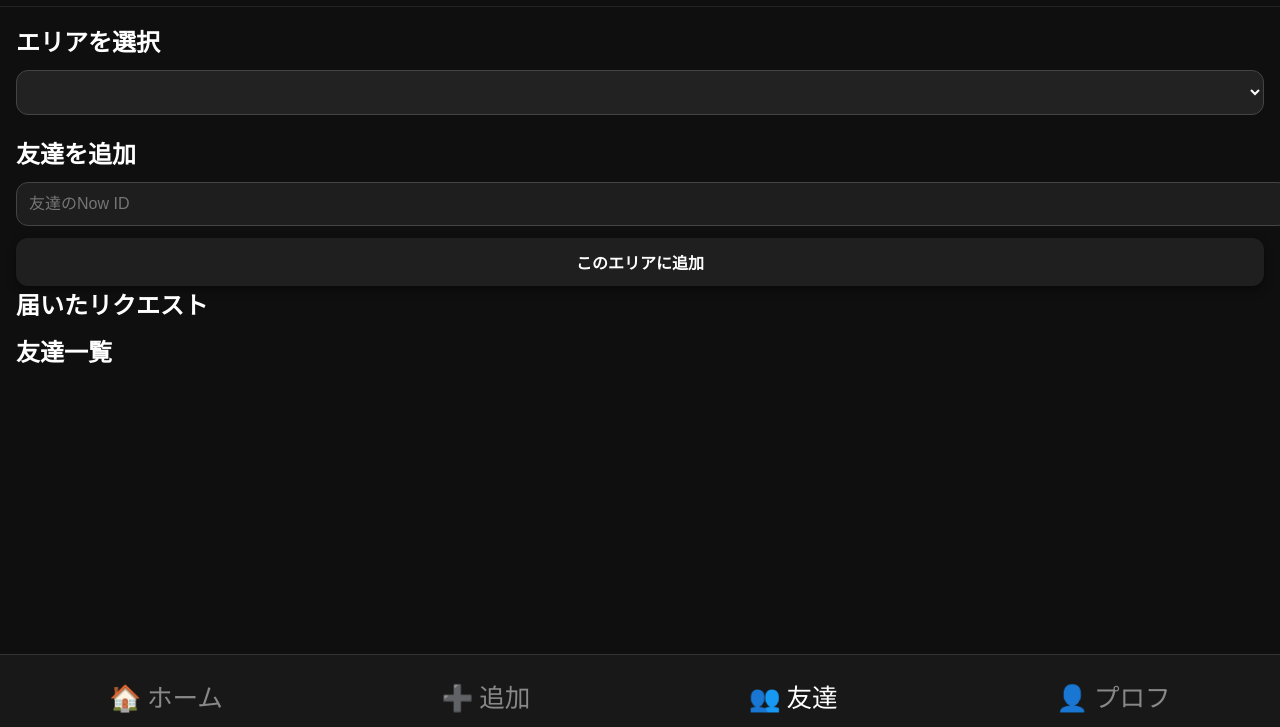
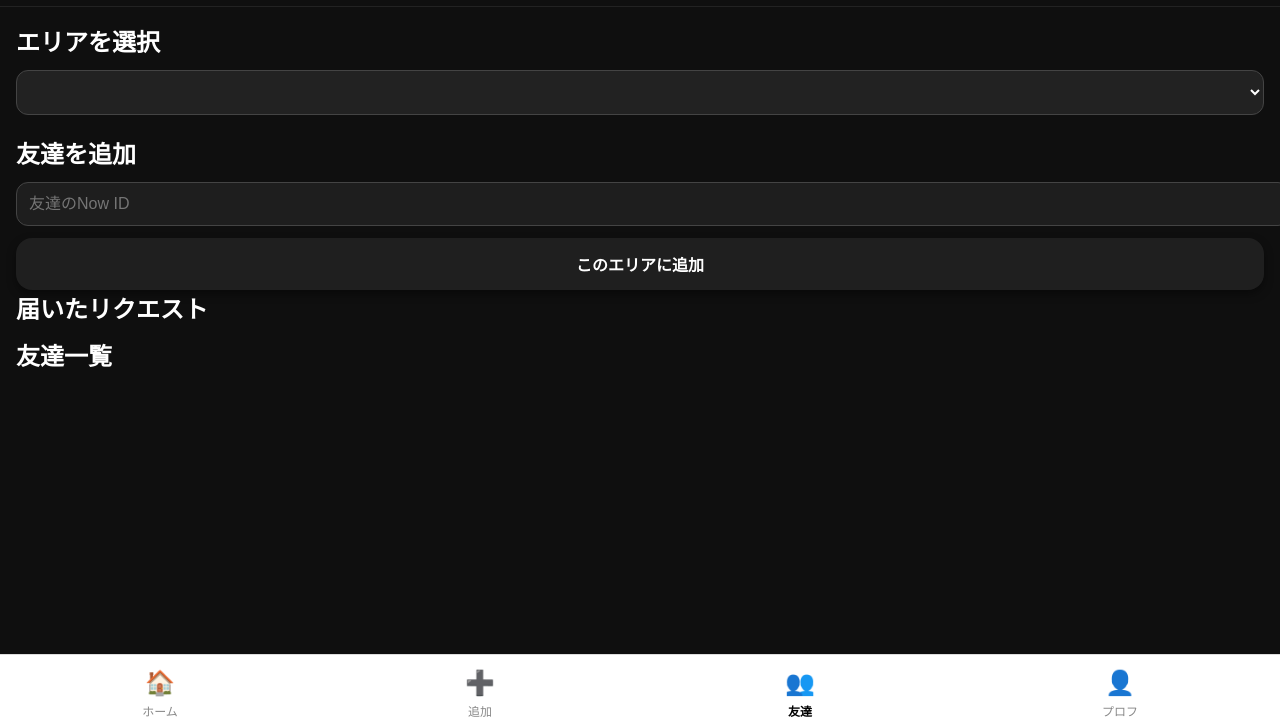
Before and after one commit to caljun/Now-frontend, a plain HTML site: page friends.html in a window 1280 px wide. Shown: the part 73-800 px from the top of the page. Drawn offline with Linux system fonts and the light colour scheme; no server answers.

Commit message:
Update style.css

```diff
--- a/css/style.css
+++ b/css/style.css
@@ -6,7 +6,7 @@ body {
   font-family: 'Noto Sans JP', sans-serif;
   background-color: #0f0f0f;
   color: #fff;
-  padding-bottom: 72px; /* タブバー分 */
+  padding-bottom: 80px; /* タブ分 */
 }
 
 h1, h2, h3, p {
@@ -36,28 +36,29 @@ h1, h2, h3, p {
 .btn {
   background-color: #1f1f1f;
   color: #fff;
-  padding: 12px;
+  padding: 14px 18px;
   border: none;
-  border-radius: 12px;
+  border-radius: 16px;
   font-size: 1rem;
   font-weight: bold;
   cursor: pointer;
   width: 100%;
-  box-shadow: 0 4px 10px rgba(0,0,0,0.4);
+  box-shadow: 0 4px 10px rgba(0, 0, 0, 0.4);
   transition: all 0.3s ease;
 }
 
 .btn:hover {
   background-color: #333;
-  box-shadow: 0 6px 14px rgba(0,0,0,0.5);
+  box-shadow: 0 6px 14px rgba(0, 0, 0, 0.5);
+  transform: scale(1.02);
 }
 
 .logout-btn {
   background: transparent;
   border: 2px solid #f44;
   color: #f44;
-  padding: 10px 16px;
-  border-radius: 12px;
+  padding: 12px 16px;
+  border-radius: 16px;
   font-weight: bold;
   width: 100%;
   margin-top: 20px;
@@ -71,11 +72,11 @@ h1, h2, h3, p {
 /* === 入力欄・セレクト === */
 input, select {
   width: 100%;
-  padding: 12px;
-  border-radius: 10px;
+  padding: 14px;
+  border-radius: 14px;
   border: 1px solid #333;
   background-color: #1a1a1a;
-  color: white;
+  color: #fff;
   margin-bottom: 16px;
   font-size: 1rem;
 }
@@ -86,39 +87,14 @@ label {
   display: block;
 }
 
-/* === タブバー === */
-.tab-bar {
-  position: fixed;
-  bottom: 0;
-  left: 0;
-  width: 100%;
-  height: 72px;
-  background-color: #181818;
-  border-top: 1px solid #333;
-  display: flex;
-  justify-content: space-around;
-  align-items: center;
-  z-index: 999;
-}
-
-.tab-bar a {
-  color: #888;
-  font-size: 1.6rem;
-  text-decoration: none;
-  padding-top: 8px;
-}
-
-.tab-bar a.active {
-  color: #fff;
-}
-
 /* === フレンドカード/エリアカード === */
 .friend-card, .area-card {
   background-color: #1a1a1a;
-  padding: 14px;
-  border-radius: 12px;
-  margin-bottom: 12px;
+  padding: 16px;
+  border-radius: 16px;
+  margin-bottom: 16px;
   border: 1px solid #333;
+  box-shadow: 0 4px 8px rgba(0,0,0,0.3);
 }
 
 .name {
@@ -130,3 +106,45 @@ label {
   font-size: 0.85rem;
   opacity: 0.8;
 }
+
+/* === タブバー (Instagram/TikTok風) === */
+.tab-bar {
+  position: fixed;
+  bottom: 0;
+  left: 0;
+  width: 100%;
+  height: 72px;
+  background-color: #ffffff;
+  border-top: 1px solid #ddd;
+  display: flex;
+  justify-content: space-around;
+  align-items: center;
+  z-index: 1000;
+}
+
+.tab-bar a {
+  display: flex;
+  flex-direction: column;
+  align-items: center;
+  justify-content: center;
+  text-decoration: none;
+  font-size: 0.75rem;
+  color: #888;
+  flex: 1;
+  padding: 6px 0;
+  transition: color 0.2s;
+}
+
+.tab-bar a .icon {
+  font-size: 1.5rem;
+  margin-bottom: 4px;
+}
+
+.tab-bar a.active {
+  color: #000;
+  font-weight: 600;
+}
+
+.tab-bar a.active .icon {
+  font-weight: bold;
+}
```
